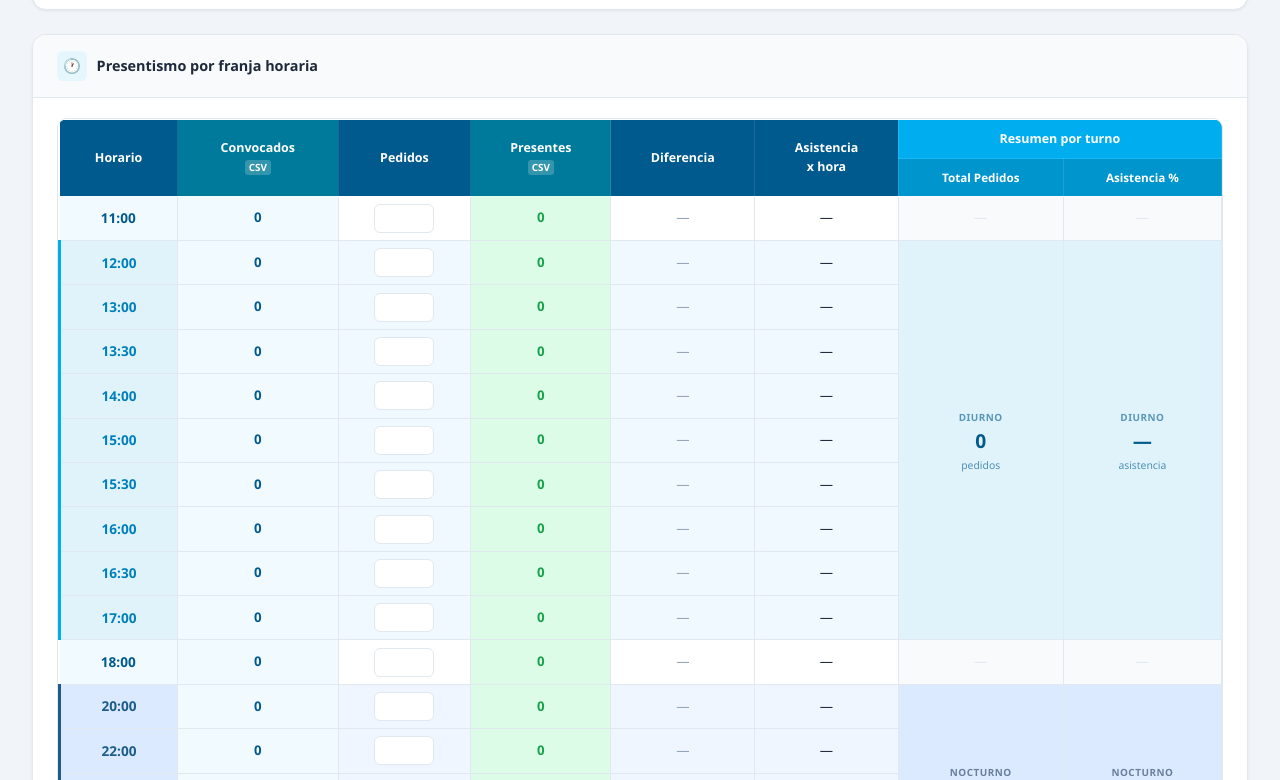
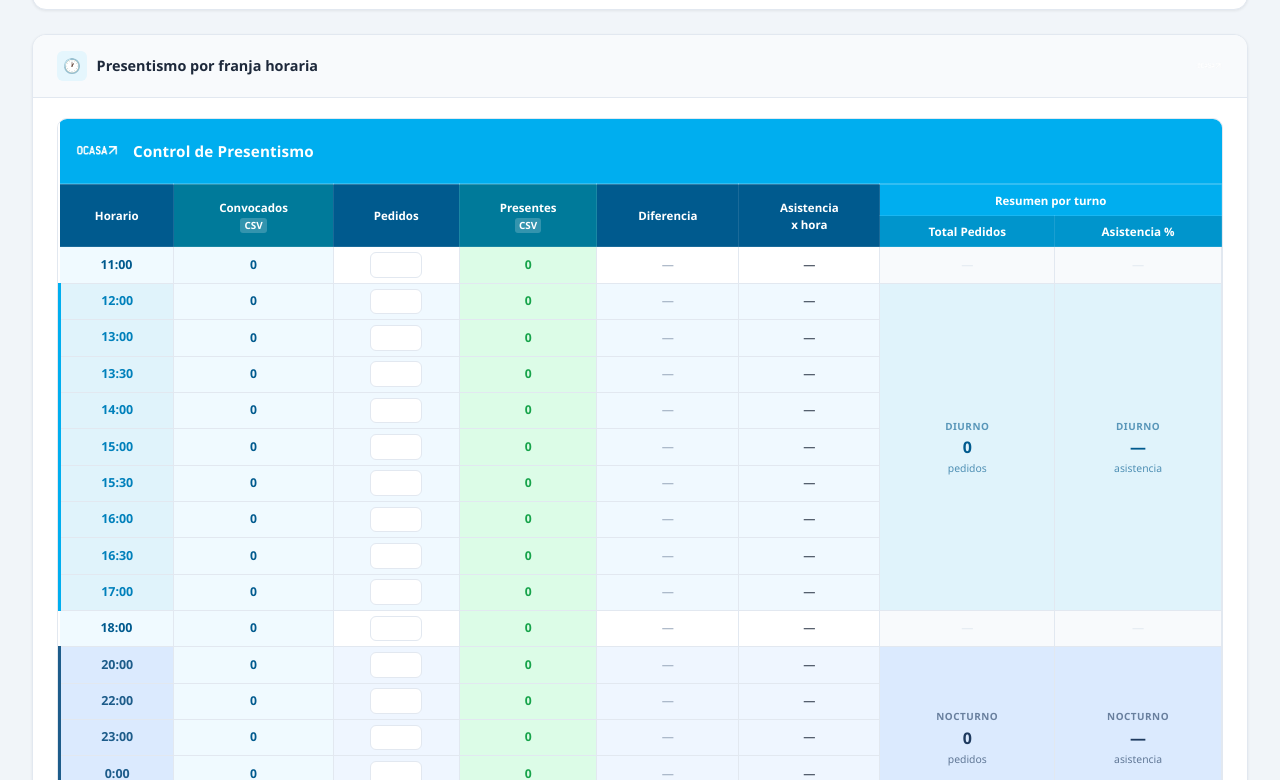
Before and after one commit to Lleaguen/Presentismo, a React (Vite) app: page / in a window 1280 px wide. Shown: the part 580-1360 px from the top of the page. Built offline with nearby package versions, Linux system fonts and the light colour scheme.

Commit message:
pequenio update

```diff
--- a/src/App.jsx
+++ b/src/App.jsx
@@ -85,10 +85,11 @@ export default function App() {
         </div>
 
         {/* 3 — Tabla por franja horaria */}
-        <div className={styles.sectionCard}>
+        <div className={styles.sectionCard} id="schedule-section">
           <div className={styles.sectionHeader}>
             <div className={styles.sectionIcon}>🕐</div>
             <span className={styles.sectionTitle}>Presentismo por franja horaria</span>
+            <img src={ocasaLogo} alt="Ocasa" className={styles.sectionLogo} />
           </div>
           <div className={styles.sectionBody}>
             <ScheduleTable excelRows={rows} />
--- a/src/App.module.css
+++ b/src/App.module.css
@@ -111,6 +111,13 @@
   padding: 1.25rem 1.5rem;
 }
 
+.sectionLogo {
+  height: 28px;
+  width: auto;
+  margin-left: auto;
+  display: block;
+}
+
 /* ── Estado de carga y error ── */
 .statusRow {
   display: flex;
--- a/src/components/AttendanceTable.jsx
+++ b/src/components/AttendanceTable.jsx
@@ -29,7 +29,7 @@ export default function AttendanceTable({ data }) {
   const [presenciaFilter, setPresenciaFilter] = useState('todos') // 'todos' | 'presentes' | 'ausentes'
 
   function isPresente(row) {
-    return row.horaIngresoGrabado && String(row.horaIngresoGrabado).trim() !== ''
+    return row.credencial && String(row.credencial).trim() !== ''
   }
 
   const filtered = useMemo(() => {
--- a/src/components/ScheduleTable.jsx
+++ b/src/components/ScheduleTable.jsx
@@ -1,6 +1,7 @@
 import { useMemo, useState, useRef } from 'react'
 import { SCHEDULE_HOURS, matchSlot } from '../utils/scheduleConfig'
 import InsightCarousel from './InsightCarousel'
+import ocasaLogo from '../assets/Ocasa.png'
 import styles from './ScheduleTable.module.css'
 
 export default function ScheduleTable({ excelRows }) {
@@ -39,11 +40,15 @@ export default function ScheduleTable({ excelRows }) {
     return counts
   }, [excelRows])
 
+  // Presentes: tienen credencial, asignados al slot de su hora citada
   const presentesPorSlot = useMemo(() => {
     const counts = {}
     SCHEDULE_HOURS.forEach((s) => { counts[s.value] = 0 })
     excelRows.forEach((row) => {
-      const hora = String(row.horaIngresoGrabado ?? '').trim()
+      // Presente = tiene credencial
+      if (!row.credencial || String(row.credencial).trim() === '') return
+      // Se asigna al slot de su hora citada
+      const hora = String(row.horaIngresoCitado ?? '').trim()
       if (!hora) return
       const slot = matchSlot(hora)
       if (slot !== null && counts[slot] !== undefined) counts[slot]++
@@ -107,6 +112,15 @@ export default function ScheduleTable({ excelRows }) {
       <div className={styles.tableContainer}>
         <table className={styles.table}>
           <thead>
+            {/* Fila con logo — aparece en el screenshot */}
+            <tr>
+              <td colSpan={8} className={styles.logoRow}>
+                <div className={styles.logoRowInner}>
+                  <img src={ocasaLogo} alt="Ocasa" className={styles.tableLogo} />
+                  <span className={styles.tableTitle}>Control de Presentismo</span>
+                </div>
+              </td>
+            </tr>
             <tr>
               <th rowSpan={2} className={styles.th}>Horario</th>
               <th rowSpan={2} className={`${styles.th} ${styles.thAuto}`}>
--- a/src/components/ScheduleTable.module.css
+++ b/src/components/ScheduleTable.module.css
@@ -14,18 +14,18 @@
   border-collapse: collapse;
   width: 100%;
   background: #fff;
-  font-size: 0.83rem;
+  font-size: 0.76rem;
 }
 
 /* ── Encabezados ── */
 .th {
   background: var(--ocasa-blue-deep);
   color: #fff;
-  padding: 0.6rem 0.85rem;
+  padding: 0.4rem 0.6rem;
   text-align: center;
   white-space: nowrap;
   font-weight: 600;
-  font-size: 0.78rem;
+  font-size: 0.72rem;
   border: 1px solid rgba(255,255,255,0.1);
   vertical-align: middle;
 }
@@ -49,7 +49,7 @@
 
 /* ── Celdas ── */
 .td {
-  padding: 0.45rem 0.75rem;
+  padding: 0.3rem 0.55rem;
   border-bottom: 1px solid var(--gray-200);
   border-right: 1px solid var(--gray-200);
   text-align: center;
@@ -59,7 +59,7 @@
 /* ── Etiqueta de horario ── */
 .slotLabel {
   font-weight: 700;
-  font-size: 0.85rem;
+  font-size: 0.78rem;
   white-space: nowrap;
   color: var(--ocasa-blue-deep);
   background: var(--ocasa-blue-pale);
@@ -89,14 +89,14 @@
 
 /* ── Input pedidos ── */
 .numInput {
-  width: 60px;
+  width: 52px;
   text-align: center;
-  font-size: 0.88rem;
+  font-size: 0.8rem;
   font-weight: 700;
   color: var(--gray-800);
   border: 1.5px solid var(--gray-200);
   border-radius: var(--radius-sm);
-  padding: 0.25rem 0.3rem;
+  padding: 0.18rem 0.25rem;
   outline: none;
   background: #fff;
   transition: border-color 0.15s, box-shadow 0.15s;
@@ -153,7 +153,7 @@
 
 .blockValue {
   display: block;
-  font-size: 1.2rem;
+  font-size: 1rem;
 }
 
 .blockTag {
@@ -233,3 +233,29 @@
 .legendItem.pctMid  { background: var(--yellow-light); color: var(--yellow); border-color: #FDE68A; }
 .legendItem.pctLow  { background: var(--red-light);    color: var(--red);    border-color: #FECACA; }
 .legendItemCsv      { background: var(--ocasa-blue-light); color: var(--ocasa-blue-deep); border-color: #BAE6FD; }
+
+/* ── Fila de logo para screenshot ── */
+.logoRow {
+  background: var(--ocasa-blue);
+  padding: 0.5rem 0.85rem !important;
+  border-bottom: 2px solid rgba(255,255,255,0.2);
+}
+
+.logoRowInner {
+  display: flex;
+  align-items: center;
+  gap: 0.75rem;
+}
+
+.tableLogo {
+  height: 48px;
+  width: auto;
+  display: block;
+}
+
+.tableTitle {
+  font-size: 0.95rem;
+  font-weight: 700;
+  color: #fff;
+  letter-spacing: 0.01em;
+}
```
